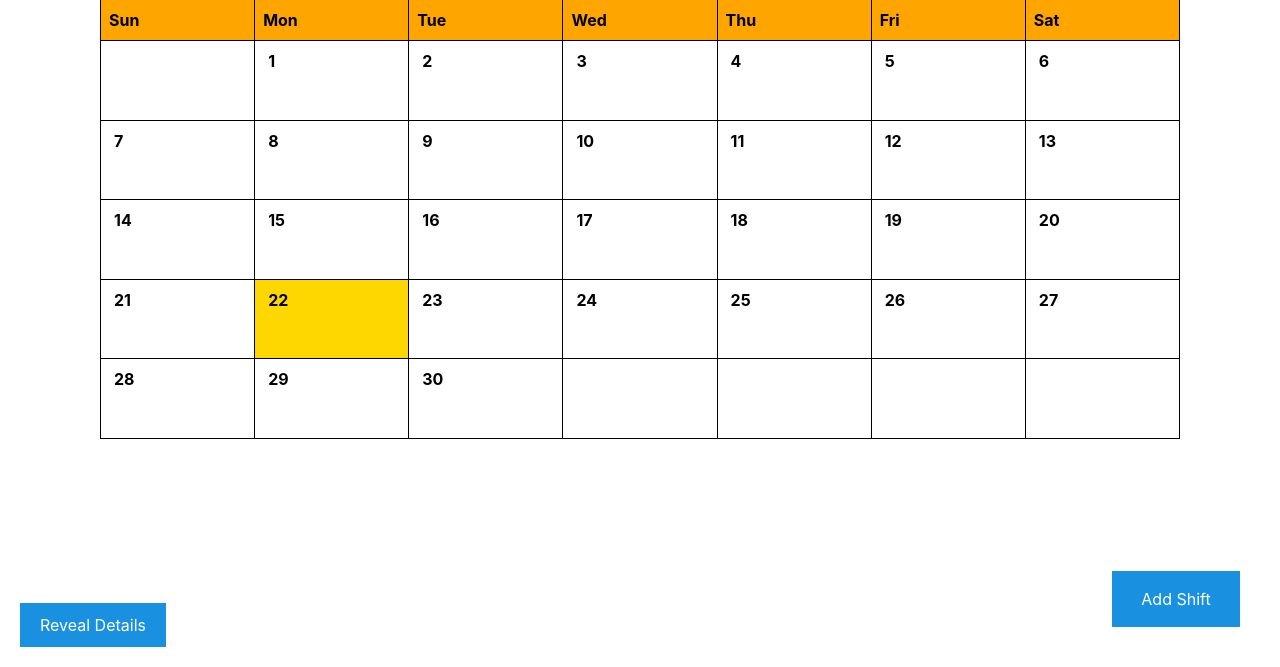
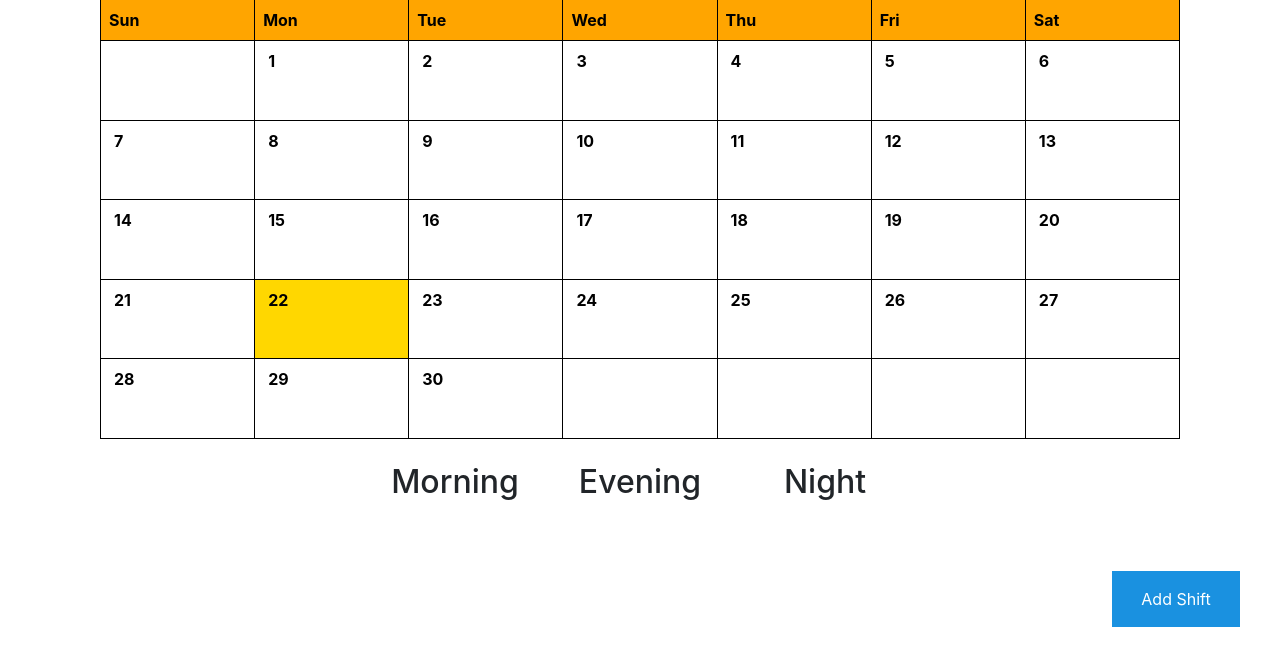
Before and after one commit to PatrickKallenbach/CENGroup6Project, a Flask app: page / in a window 1280 px wide. Shown: the part 133-800 px from the top of the page. Run offline with Flask 3, Linux system fonts and the light colour scheme; a user stored in the database is signed in; some libraries are stand-ins or nearby versions.

Commit message:
fixed shift creation and added shift display below calendar

```diff
--- a/website/models.py
+++ b/website/models.py
@@ -24,4 +24,4 @@ class Shift(db.Model):
     user = db.relationship('User')
     month = db.Column(db.Integer, nullable=False)
     day = db.Column(db.Integer, nullable=False)
-    type = db.Column(db.Integer, nullable=False)
+    type = db.Column(db.String(10))
--- a/website/templates/home.html
+++ b/website/templates/home.html
@@ -123,7 +123,7 @@
             margin: 15% auto; /* 15% from the top and centered */
             padding: 20px;
             border: 1px solid #888;
-            width: 80%; /* Could be more or less, depending on screen size */
+            width: 50%; /* Could be more or less, depending on screen size */
         }
 
         .row {
@@ -155,6 +155,12 @@
             left: 0;
             bottom: 0;
             padding: 10px;
+        }
+
+        .shift-details {
+            width: 50%;
+            display: flex;
+            justify-content: space-between;
         }
     </style>
         </head>
@@ -207,7 +213,7 @@
                     <option>Evening</option>
                     <option>Night</option>
                 </select>
-                <button id="submitButton" onclick="closeModal('employeeListModal')">Submit</button>
+                <button id="submitButton">Submit</button>
                 <p id="output"></p>
             </div>
         </div>
@@ -224,10 +230,28 @@
         </div>
     </div>
 
+    <br>
+    <center>
+        <div class="shift-details">
+            <span style="width: 50%">
+                <h2>Morning</h2>
+                <ul id="shift-first" style="list-style-type:none;"></ul>
+            </span>
+            <span style="width: 50%">
+                <h2>Evening</h2>
+                <ul id="shift-second" style="list-style-type:none;"></ul>
+            </span>
+            <span style="width: 50%">
+                <h2>Night</h2>
+                <ul id="shift-third" style="list-style-type:none;"></ul>
+            </span>
+        </div>
+    </center>
+
 
             {% if current_user.is_authenticated and current_user.role == 'manager' %}
                 <div id="shift-buttons" class="text-center font-weight-bold">
-                    <button class="shift-buttons" onclick="addShift()">Add Shift</button>
+                    <button class="shift-buttons">Add Shift</button>
                 </div>
             {% endif %}
 
@@ -235,9 +259,12 @@
             <!-- <div class="reveal-details-button-container">
                 <button id="revealDetailsButton">Reveal Details</button>
             </div> -->
+
+            <!--
             <div class="text-center font-weight-bold">
                 <button id="revealDetailsButton">Reveal Details</button>
             </div>
+        -->
 
 
 
@@ -254,6 +281,9 @@
 
     let selectedMonth = -1;
     let selectedDate = -1;
+
+    let selectedEmployee = null;
+    let selectedType = null;
 
     let startDay = 0;
     let daysInMonth = 0;
@@ -275,18 +305,14 @@
         renderCalendar(currentMonth, currentYear);
     }
 
-    function addShift() {
+    document.getElementById('shift-buttons').addEventListener('click', function() {
         let cells = document.getElementById("calendarBody").getElementsByClassName("selected");
         if (cells.length > 0) {
             cell = cells[0];
             let month = JSON.parse(cell.dataset.month);
             let day = JSON.parse(cell.dataset.date);
 
-            let selection = showEmployeeList();
-
-            let employee = [];
-
-            fetch('/get_user/' + selection.employee, {
+            fetch('/get-employees', {
                 method: 'GET',
                 headers: {
                     'Content-Type': 'application/json',
@@ -294,15 +320,41 @@
             }).then(response => {
                 return response.json();
             }).then(data => {
-                employee.push(data);
-            })
+                let employeeDropdown = document.getElementById('employeeDropdown');
+                let typeDropdown = document.getElementById('typeDropdown');
+                let submitButton = document.getElementById('submitButton');
+                employeeDropdown.innerHTML = '';
+
+                data.forEach(employee => {
+                    var option = document.createElement('option');
+                    option.value = employee.first_name;
+                    option.text = employee.first_name;
+                    employeeDropdown.add(option);
+                });
+
+                employeeDropdown.selectedIndex = 0;
+                typeDropdown.selectedIndex = 0;
+
+                selectedEmployee = data.find(x => x.first_name === employeeDropdown.value);
+                selectedType = 'Morning';
+
+                employeeDropdown.addEventListener('change', function() {
+                    selectedEmployee = data.find(x => x.first_name === this.value);
+                });
+
+                typeDropdown.addEventListener('change', function() {
+                    selectedType = this.value;
+                });
+
+                submitButton.addEventListener('click', function() {
+                    closeModal('employeeListModal');
 
                     fetch('/create_shift', {
                         method: 'POST',
                         headers: {
                             'Content-Type': 'application/json',
                         },
-                body: JSON.stringify({ user_id: 1, month: month, day: day, type: 1}),
+                        body: JSON.stringify({ 'user_id': selectedEmployee.id, 'month': month, 'day': day, 'type': selectedType}),
                     })
                     .then(response => response.json())
                     .then(data => {
@@ -312,70 +364,18 @@
                         console.error('Error:', error);
                     });
                     renderCalendar(currentMonth, currentYear);
-        }
-        else {
-            alert("Please select a date first.");
-        }
-
-        // let cells = document.getElementById("calendarBody").getElementsByClassName("selected");
-        // if (cells.length > 0) {
-        //     cell = cells[0];
-        //     let month = JSON.parse(cell.dataset.month);
-        //     let date = JSON.parse(cell.dataset.date);
-        //     shifts.push(new Shift(1, "John", "Cook", date, month));
-        //     renderCalendar(currentMonth, currentYear);
-        // }
-    }
-
-    function showEmployeeList() {
-        let selectedEmployee = "";
-        let selectedType = 0;
-
-        // Fetch employee data from the server
-        fetch('/get-employees', {
-            method: 'GET',
-            headers: {
-                'Content-Type': 'application/json',
-            },
-            // Authentication headers if necessary
-        }).then(response => {
-            return response.json();
-        }).then(data => {
-            // Assuming 'data' is an array of employee objects
-            // const list = document.getElementById('employeeList');
-            // list.innerHTML = ''; // Clear existing list items
-            // data.forEach(employee => {
-            //     const listItem = document.createElement('li');
-            //     listItem.textContent = employee.first_name; // Adjust if needed
-            //     list.appendChild(listItem);
-            // });
-            // Show the modal
-            let employeeDropdown = document.getElementById('employeeDropdown');
-            let typeDropdown = document.getElementById('typeDropdown');
-
-            data.forEach(employee => {
-                var option = document.createElement('option');
-                option.value = employee.first_name;
-                option.text = employee.first_name;
-                employeeDropdown.add(option);
                 });
 
-            employeeDropdown.addEventListener('change', function() {
-                selectedEmployee = this.value;
-            });
-
-            typeDropdown.addEventListener('change', function() {
-                selectedType = this.value;
-            });
 
                 document.getElementById('employeeListModal').style.display = 'block';
             }).catch(error => {
                 console.error('Error fetching employees:', error);
             });
-
-        return {employee: selectedEmployee, type: selectedType};
         }
-
+        else {
+            alert("Please select a date first.");
+        }
+    });
 
     /*
     function deleteShift() {
@@ -394,29 +394,34 @@
                 return response.json();
             }).then(data => {
                 // Assuming 'data' is an array of employee objects
-                const list = document.getElementById('shiftList');
-                list.innerHTML = ''; // Clear existing list items
+                const morning = document.getElementById('shift-first');
+                const evening = document.getElementById('shift-second');
+                const night = document.getElementById('shift-third');
+
+                morning.innerHTML = '';
+                evening.innerHTML = '';
+                night.innerHTML = '';
+
                 data.forEach(shift => {
                     if (shift.day == selectedDate && shift.month == selectedMonth) {
                         const listItem = document.createElement('li');
-                        let type = "";
-                        switch (shift.type){
-                            case 1:
-                                type = "Morning";
+
+                        listItem.textContent = shift.first_name;
+                        switch (shift.type) {
+                            case 'Morning':
+                                morning.appendChild(listItem);
                                 break;
-                            case 2:
-                                type = "Evening";
+                            case 'Evening':
+                                evening.appendChild(listItem);
                                 break;
-                            case 3:
-                                type = "Night";
+                            case 'Night':
+                                night.appendChild(listItem);
                                 break;
                         }
-                        listItem.textContent = shift.first_name + ": " + type;
-                        list.appendChild(listItem);
                     }
                 });
                 // Show the modal
-                document.getElementById('shiftListModal').style.display = 'block';
+                //document.getElementById('shiftListModal').style.display = 'block';
             }).catch(error => {
                 console.error('Error fetching employees:', error);
             });
@@ -486,6 +491,8 @@
         if (selectedDate !== -1 && selectedMonth !== -1) {
             selectCell();
         }
+
+        getShifts();
     }
 
     function selectCell() {
@@ -494,7 +501,11 @@
             let cell = cells[k];
             cell.classList.remove('selected');
         }
+        if (selectedMonth == JSON.parse(cells[15].dataset.month)) {
             cells[startDay + selectedDate - 1].classList.add("selected");
+        }
+
+        getShifts();
     }
 
     var modal = document.getElementById("myModal");
@@ -549,9 +560,9 @@
     }
 
     // Event listener for your Add Shift button
-    document.getElementById('shift-buttons').addEventListener('click', function() {
-        showEmployeeList();
-    });
+    //document.getElementById('shift-buttons').addEventListener('click', function() {
+    //    showEmployeeList();
+    //});
 
     document.getElementById('revealDetailsButton').addEventListener('click', function() {
         let selectedCell = document.querySelector('.selected');
@@ -565,16 +576,3 @@
 
 </script>
 {% endblock %}
-
-
-const tbody = document.getElementById('calendarBody');
-tbody.addEventListener('click', function (e) {
-    const cell = e.target.closest('td');
-    if (!cell) return; // Quit, not clicked on a cell
-    const cells = tbody.getElementsByTagName('td');
-    for (const cell of cells) {
-        cell.classList.remove('selected');
-    }
-    cell.classList.add('selected');
-    // Do not clear innerHTML: cell.innerHTML = "";
-});
--- a/website/views.py
+++ b/website/views.py
@@ -81,22 +81,13 @@ def get_shifts():
     for shift in shifts:
         shifts_list.append({
             'id': shift.id,
-            'user_id': shift.user_id,
+            'first_name': shift.user.first_name,
             'month': shift.month,
             'day': shift.day,
             'type': shift.type
         })
     return jsonify(shifts_list)
 
-@views.route('/get_user/<first_name>', methods=['GET'])
-def get_user(first_name):
-    user = User.query.filter_by(first_name=first_name).first()
-    user_info = {
-        'id': user.id,
-        'email': user.email,
-        'first_name': user.first_name
-    }
-    return jsonify(user_info)
 '''
 @views.route('/assign-shift', methods=['POST'])
 @login_required
```
Also changed, not shown: instance/database.db. Lines whose indentation alone changed are shown as unchanged.
